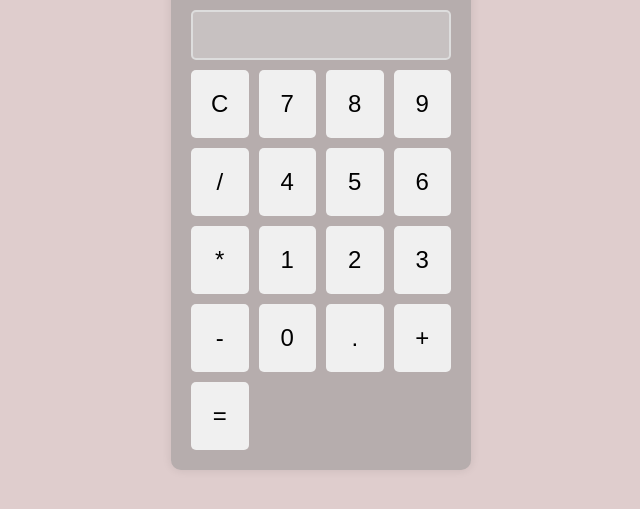
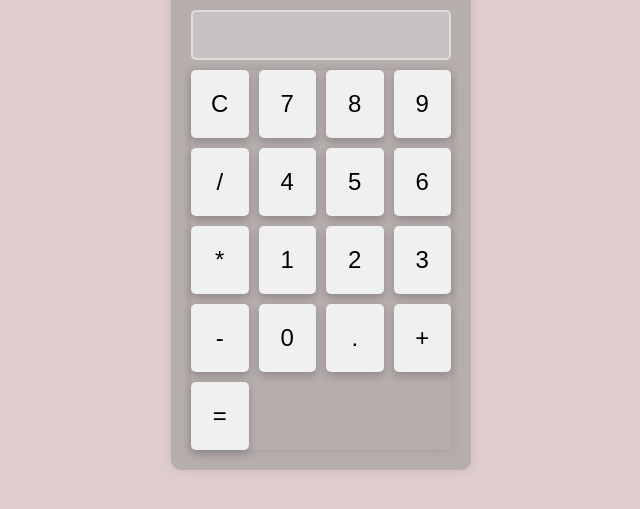
Before and after one commit to teofilonicolau/calculadora_html_css_js, a plain HTML site: page index.html in a window 1280 px wide. Shown: the part 223-732 px from the top of the page, without its empty margins (319-959 px from the left). Drawn offline with Linux system fonts and the light colour scheme.

Commit message:
Descrição das alterações no style.css e inclusão da pasta .vscode

```diff
--- a/style.css
+++ b/style.css
@@ -33,6 +33,7 @@ body {
   display: grid;
   grid-template-columns: repeat(4, 1fr);
   gap: 10px;
+  box-shadow: 0 0 10px rgba(0, 0, 0, 0.1);
 }
 
 button {
@@ -43,11 +44,12 @@ button {
   border-radius: 5px;
   cursor: pointer;
   transition: background-color 0.3s, box-shadow 0.3s;
+  box-shadow: 0 4px 8px rgba(0, 0, 0, 0.2);
 }
 
 button:hover {
   background-color: #ddd;
-  box-shadow: 0 4px 8px rgba(0, 0, 0, 0.2);
+
 }
 
 button:active {
```
